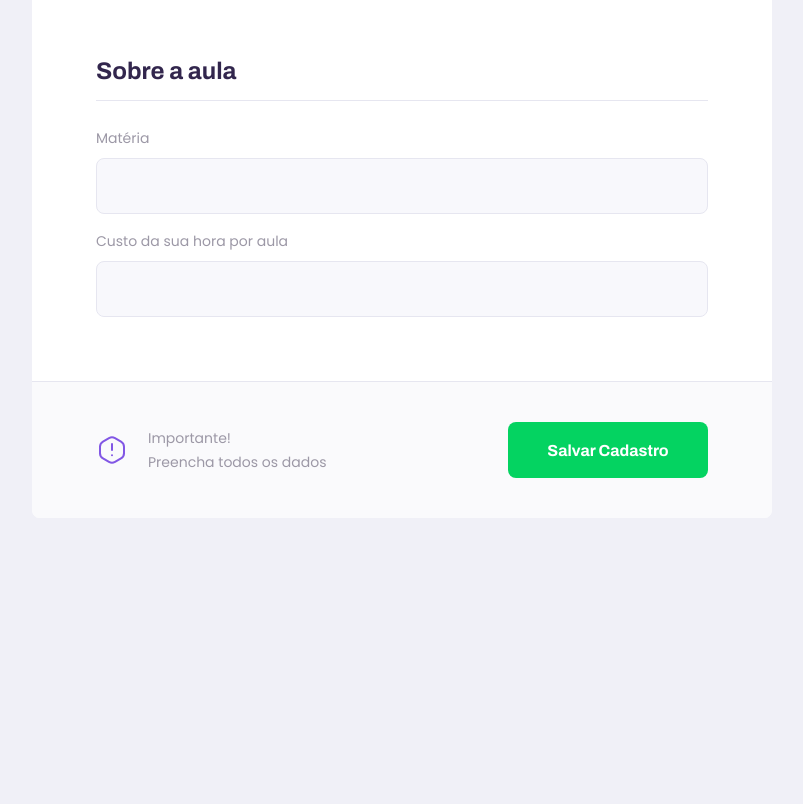
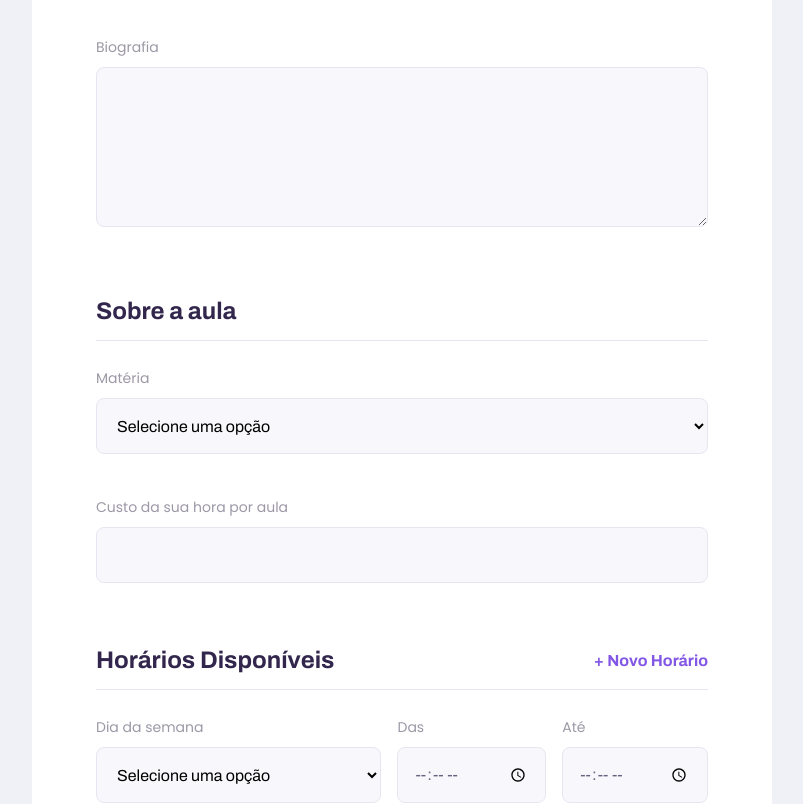
Before and after one commit to Clovijan/nlw-2.0, a React (Create React App) app in the folder web/: page /give-classes in a window 1280 px wide. Shown: the part 740-1544 px from the top of the page, without its empty margins (238-1041 px from the left). Before the commit the page ends 1258 px from the top, so only its background shows below. Built offline with nearby package versions, Linux system fonts and the light colour scheme.

Commit message:
Finalizando TeacherForm

```diff
--- /dev/null
+++ b/web/src/components/Select/index.tsx
@@ -0,0 +1,30 @@
+import React, { SelectHTMLAttributes } from 'react';
+
+import './styles.css';
+
+interface SelectProps extends SelectHTMLAttributes<HTMLSelectElement>{
+  name: string;
+  label: string;
+  options: Array<{
+    value:string;
+    label:string;
+  }>;
+}
+
+const Select:React.FC<SelectProps> = ({label, name, options, ...rest}) => {
+  return (
+    <div className="select-block">
+      <label htmlFor={name}>{label}</label>
+      <select defaultValue="" id={name} {...rest}>
+        <option value="" disabled hidden>Selecione uma opção</option>
+        {
+          options.map(option =>{
+            return <option key={option.value} value={option.value}>{option.label}</option>
+          })
+        }
+      </select>
+    </div>
+  );
+}
+
+export default Select;
--- /dev/null
+++ b/web/src/components/Select/styles.css
@@ -0,0 +1,34 @@
+.select-block{
+  position: relative;
+}
+
+.select-block + .select-block{
+  margin-top: 1.4rem;
+}
+
+.select-block label{
+  font-size: 1.4rem;
+}
+
+.select-block select {
+  width: 100%;
+  height: 5.6rem;
+  margin-top: 0.8rem;
+  border-radius: 0.8rem;
+  background: var(--color-input-background);
+  border: 1px solid var(--color-line-in-white);
+  outline: 0;
+  padding: 0 1.6rem;
+  font: 1.6rem Archivo;
+}
+
+.select-block:focus-within::after {
+  width: calc(100% - 3.2rem);
+  height: 2px;
+  content:'';
+  background: var(--color-primary-light);
+  position: absolute;
+  left: 1.6rem;
+  right: 1.6rem;
+  bottom: 0;
+}
--- /dev/null
+++ b/web/src/components/Textarea/index.tsx
@@ -0,0 +1,19 @@
+import React, { TextareaHTMLAttributes } from 'react';
+
+import './styles.css';
+
+interface TextareaProps extends TextareaHTMLAttributes<HTMLTextAreaElement>{
+  name: string;
+  label: string;
+}
+
+const Textarea:React.FC<TextareaProps> = ({label, name, ...rest}) => {
+  return (
+    <div className="textarea-block">
+      <label htmlFor={name}>{label}</label>
+      <textarea id={name} {...rest}/>
+    </div>
+  );
+}
+
+export default Textarea;
--- /dev/null
+++ b/web/src/components/Textarea/styles.css
@@ -0,0 +1,36 @@
+.textarea-block{
+  position: relative;
+}
+
+.textarea-block + .textarea-block{
+  margin-top: 1.4rem;
+}
+
+.textarea-block label{
+  font-size: 1.4rem;
+}
+
+.textarea-block textarea {
+  width: 100%;
+  height: 16rem;
+  min-height: 8rem;
+  margin-top: 0.8rem;
+  border-radius: 0.8rem;
+  background: var(--color-input-background);
+  border: 1px solid var(--color-line-in-white);
+  outline: 0;
+  resize: vertical;
+  padding: 1.2rem 1.6rem;
+  font: 1.6rem Archivo;
+}
+
+.textarea-block:focus-within::after {
+  width: calc(100% - 3.2rem);
+  height: 2px;
+  content:'';
+  background: var(--color-primary-light);
+  position: absolute;
+  left: 1.6rem;
+  right: 1.6rem;
+  bottom: 7px;
+}
--- a/web/src/pages/TeacherForm/index.tsx
+++ b/web/src/pages/TeacherForm/index.tsx
@@ -1,12 +1,29 @@
-import React from 'react';
+import React, { useState } from 'react';
 
 import PageHeader from '../../components/PageHeader';
 import Input from '../../components/Input';
 import warningIcon from '../../assets/images/icons/warning.svg';
+import Textarea from '../../components/Textarea';
+import Select from '../../components/Select';
 
 import './styles.css';
 
 function TeacherForm() {
+
+  const [ scheduleItems, setScheduleItems ] = useState([
+    { week_day: 0, from: '', to: ''}
+  ]);
+
+  function addNewScheduleItem() {
+    setScheduleItems([
+      ...scheduleItems,
+      {
+        week_day: 0,
+        from:'',
+        to: ''
+      }
+    ]);
+  }
   return (
     <div id="page-teacher-form" className="container">
       <PageHeader
@@ -21,15 +38,64 @@
           <Input name="name" label="Nome Completo"/>
           <Input name="avatar" label="Avatar"/>
           <Input name="whatsapp" label="WhatsApp"/>
+          <Textarea name="bio" label="Biografia"/>
 
         </fieldset>
 
         <fieldset>
           <legend>Sobre a aula</legend>
 
-          <Input name="subject" label="Matéria"/>
+          <Select
+          name="subject"
+          label="Matéria"
+          options={[
+            { value: 'Artes', label:'Artes'},
+            { value: 'Biologia', label:'Biologia'},
+            { value: 'Ciências', label:'Ciências'},
+            { value: 'Geografia', label:'Geografia'},
+            { value: 'Inglês', label:'Inglês'},
+            { value: 'História', label:'História'},
+            { value: 'Matemática', label:'Matemática'},
+            { value: 'Química', label:'Química'},
+            { value: 'Português', label:'Português'},
+            { value: 'Física', label:'Física'},
+          ]}
+          />
           <Input name="cost" label="Custo da sua hora por aula"/>
 
+        </fieldset>
+
+        <fieldset>
+          <legend>
+            Horários Disponíveis
+            <button type="button" onClick={addNewScheduleItem}>
+              + Novo Horário
+            </button>
+          </legend>
+
+          {
+            scheduleItems.map(scheduleItem => {
+              return(
+                <div key={scheduleItem.week_day} className="schedule-item">
+                  <Select
+                    name="week_day"
+                    label="Dia da semana"
+                    options={[
+                      { value: '0', label:'Domingo'},
+                      { value: '1', label:'Segunda-Feira'},
+                      { value: '2', label:'Terça-feira'},
+                      { value: '3', label:'Quarta-Feira'},
+                      { value: '4', label:'Quinta-Feira'},
+                      { value: '5', label:'Sexta-Feira'},
+                      { value: '6', label:'Sábado'},
+                    ]}
+                    />
+                  <Input name="from" label="Das" type="time"/>
+                  <Input name="to" label="Até" type="time"/>
+                </div>
+              );
+            })
+          }
         </fieldset>
 
         <footer>
--- a/web/src/pages/TeacherForm/styles.css
+++ b/web/src/pages/TeacherForm/styles.css
@@ -36,6 +36,24 @@
   width: 100%;
   padding-bottom: 1.6rem;
   border-bottom: 1px solid var(--color-line-in-white);
+}
+
+#page-teacher-form main fieldset legend button {
+  background: none;
+  border: 0;
+  color: var(--color-primary);
+  font: 700 1.6rem Archivo;
+  cursor: pointer;
+  transition: color 0.2s;
+}
+
+#page-teacher-form main fieldset legend button:hover {
+  color: var(--color-primary-dark);
+}
+
+#page-teacher-form main fieldset .input-block + .textarea-block,
+#page-teacher-form main fieldset .select-block + .input-block {
+  margin-top: 4rem;
 }
 
 #page-teacher-form main label {
@@ -96,6 +114,16 @@
     padding: 0 6.4rem;
   }
 
+  #page-teacher-form main .schedule-item {
+    display: flex;
+    grid-template-columns: 2fr 1fr 1fr;
+    column-gap: 1.6rem;
+  }
+
+  #page-teacher-form main .schedule-item .input-block {
+    margin-top: 0 !important;
+  }
+
   #page-teacher-form main footer {
     padding: 4.0rem 6.4rem;
     display: flex;
--- a/web/src/pages/TeacherList/index.tsx
+++ b/web/src/pages/TeacherList/index.tsx
@@ -3,6 +3,7 @@
 import PageHeader from '../../components/PageHeader';
 import TeacherItem from '../../components/TeacherItem';
 import Input from '../../components/Input';
+import Select from '../../components/Select';
 
 import './styles.css';
 
@@ -12,8 +13,35 @@
     <div id="page-teacher-list" className="container">
       <PageHeader title="Estes são os Proffys disponíveis">
         <form id="search-teachers">
-          <Input name="subject" label="Matéria"/>
-          <Input name="week-day" label="Dia da Semana"/>
+        <Select
+          name="subject"
+          label="Matéria"
+          options={[
+            { value: 'Artes', label:'Artes'},
+            { value: 'Biologia', label:'Biologia'},
+            { value: 'Ciências', label:'Ciências'},
+            { value: 'Geografia', label:'Geografia'},
+            { value: 'Inglês', label:'Inglês'},
+            { value: 'História', label:'História'},
+            { value: 'Matemática', label:'Matemática'},
+            { value: 'Química', label:'Química'},
+            { value: 'Português', label:'Português'},
+            { value: 'Física', label:'Física'},
+          ]}
+          />
+        <Select
+          name="week_day"
+          label="Dia da semana"
+          options={[
+            { value: '0', label:'Domingo'},
+            { value: '1', label:'Segunda-Feira'},
+            { value: '2', label:'Terça-feira'},
+            { value: '3', label:'Quarta-Feira'},
+            { value: '4', label:'Quinta-Feira'},
+            { value: '5', label:'Sexta-Feira'},
+            { value: '6', label:'Sábado'},
+          ]}
+          />
           <Input type="time" name="time" label="Hora"/>
         </form>
       </PageHeader>
--- a/web/src/pages/TeacherList/styles.css
+++ b/web/src/pages/TeacherList/styles.css
@@ -29,7 +29,8 @@
     bottom: -28px;
   }
 
-  #search-teachers .input-block + .input-block {
+  #search-teachers .input-block + .input-block,
+  #search-teachers .select-block + .select-block {
     margin-top: 0;
   }
 
```
Also changed, not shown: 1 other file (tests, documents, lock files or other folders).
